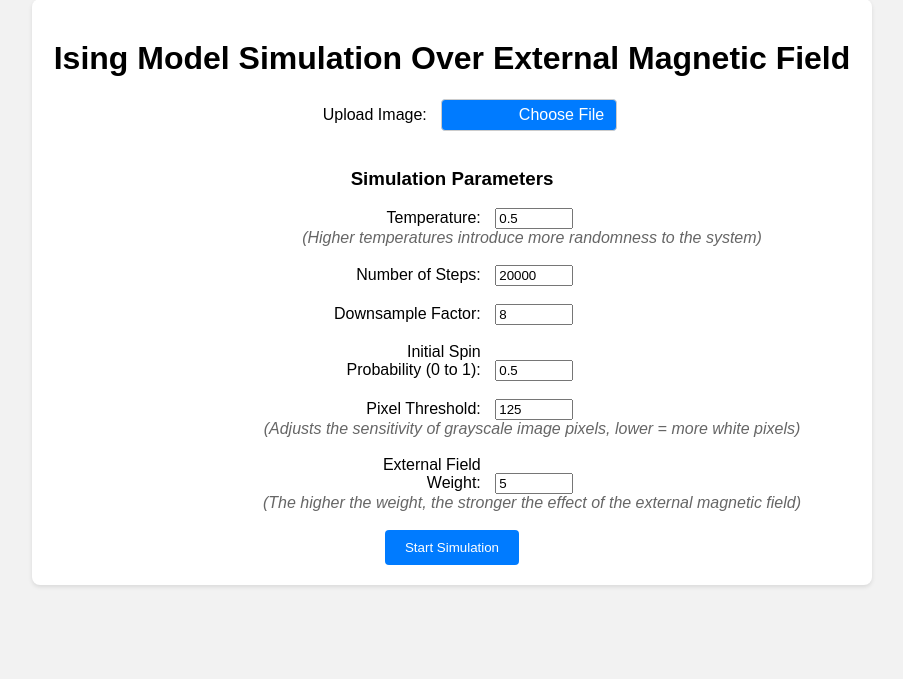
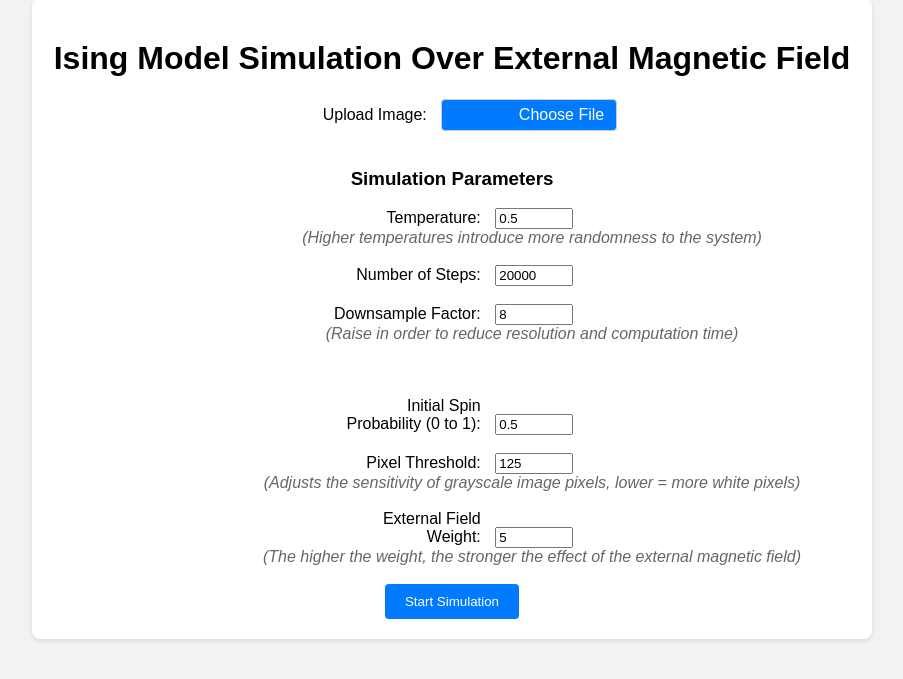
Before and after one commit to DylanEsguerra/ImagePhase, a Flask app: page / in a window 1280 px wide. Shown: the part 51-730 px from the top of the page, without its empty margins (188-1091 px from the left). Run offline with Flask 3, Linux system fonts and the light colour scheme.

Commit message:
description of downsample

```diff
--- a/templates/index.html
+++ b/templates/index.html
@@ -97,6 +97,9 @@
             <br><br>
             <label for="downsample_factor">Downsample Factor:</label>
             <input type="number" id="downsample_factor" name="downsample_factor" value="8">
+            <br>
+            <span class="description">(Raise in order to reduce resolution and computation time)</span>
+            <br><br>
             <br><br>
             <label for="initial_spin_prob">Initial Spin Probability (0 to 1):</label>
             <input type="number" id="initial_spin_prob" name="initial_spin_prob" step="0.01" min="0" max="1" value="0.5">
```
